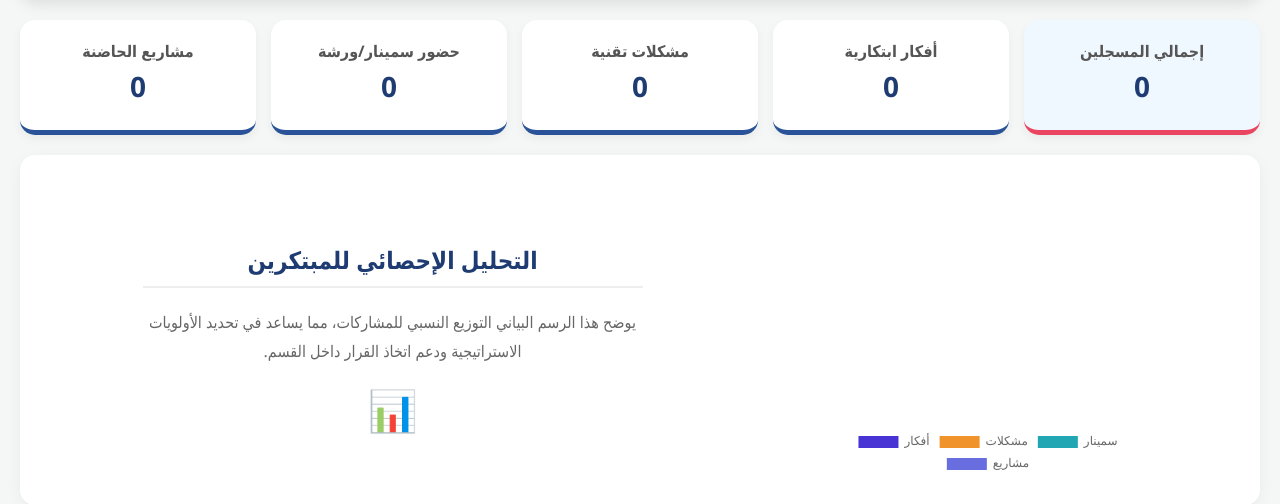
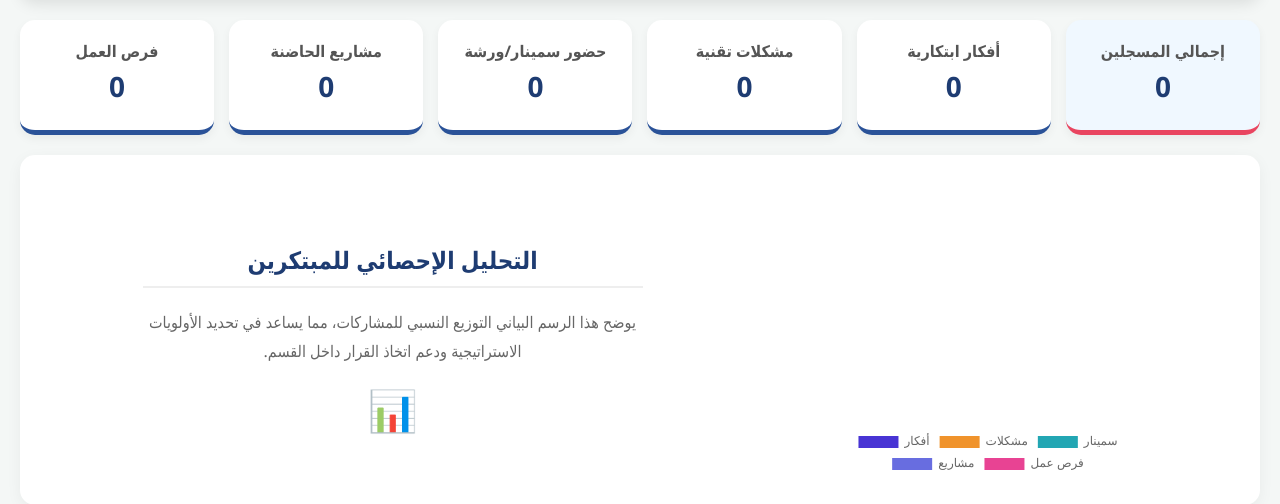
Before and after one commit to grhmn7037/Science_Park_Manag_web, a Flask app: page /ghalib_portal_2026 in a window 1280 px wide. Shown: the part 184-688 px from the top of the page. Run offline with Flask 3, Linux system fonts and the light colour scheme; the visitor is signed in with stand-in values (Sample User, id 1); data that the repository does not hold is empty.

Commit message:
Update admin.html

```diff
--- a/templates/admin.html
+++ b/templates/admin.html
@@ -71,6 +71,7 @@
         .tag-real_project { background: #686de0; }
 
         .desc-box { max-width: 300px; font-size: 13px; color: #666; line-height: 1.4; }
+        .tag-job { background: #e84393; } /* لون وردي مميز لفرص العمل */
     </style>
 </head>
 <body>
@@ -112,6 +113,10 @@
             <h3>مشاريع الحاضنة</h3>
             <p>{{ stats.projects }}</p> <!-- التعديل هنا -->
         </div>
+        <div class="stat-card" onclick="filterTable('job')" id="card-job">
+            <h3>فرص العمل</h3>
+            <p>{{ stats.jobs }}</p>
+        </div>
     </div>
 
     <!-- قسم الرسم البياني -->
@@ -149,6 +154,13 @@
                 <td>{{ entry.innov_type }}<br><small>{{ entry.project_stage }}</small></td>
                 <td><div class="desc-box">{{ entry.description }}</div></td>
                 <td>
+                    {% if entry.sector == 'job' %}
+                        {% if not entry.is_approved %}
+                            <a href="/approve/{{ entry.id }}" class="btn-action" style="background:#2ecc71;">قبول النشر ✅</a>
+                        {% else %}
+                            <span style="color:green; font-weight:bold;">منشور متاح</span>
+                        {% endif %}
+                    {% endif %}
                     {% if entry.contact_method == 'WhatsApp' %}
                         <a href="https://wa.me/{{ entry.contact_value }}" class="btn-action btn-wa" target="_blank">واتساب</a>
                     {% elif entry.contact_method == 'Viber' %}
@@ -195,15 +207,16 @@
         new Chart(ctx, {
             type: 'doughnut',
             data: {
-                labels: ['أفكار', 'مشكلات', 'سمينار', 'مشاريع'],
+                labels: ['أفكار', 'مشكلات', 'سمينار', 'مشاريع', 'فرص عمل'],
                 datasets: [{
                     data: [
                         {{ stats.ideas }},
                         {{ stats.problems }},
                         {{ stats.seminar }},
-                        {{ entries|selectattr('sector', 'equalto', 'real_project')|list|length }}
+                        {{ stats.projects }},
+                        {{ stats.jobs }}
                     ],
-                    backgroundColor: ['#4834d4', '#f0932b', '#22a6b3', '#686de0'],
+                    backgroundColor: ['#4834d4', '#f0932b', '#22a6b3', '#686de0', '#e84393'],
                     hoverOffset: 15,
                     borderWidth: 0
                 }]
```
